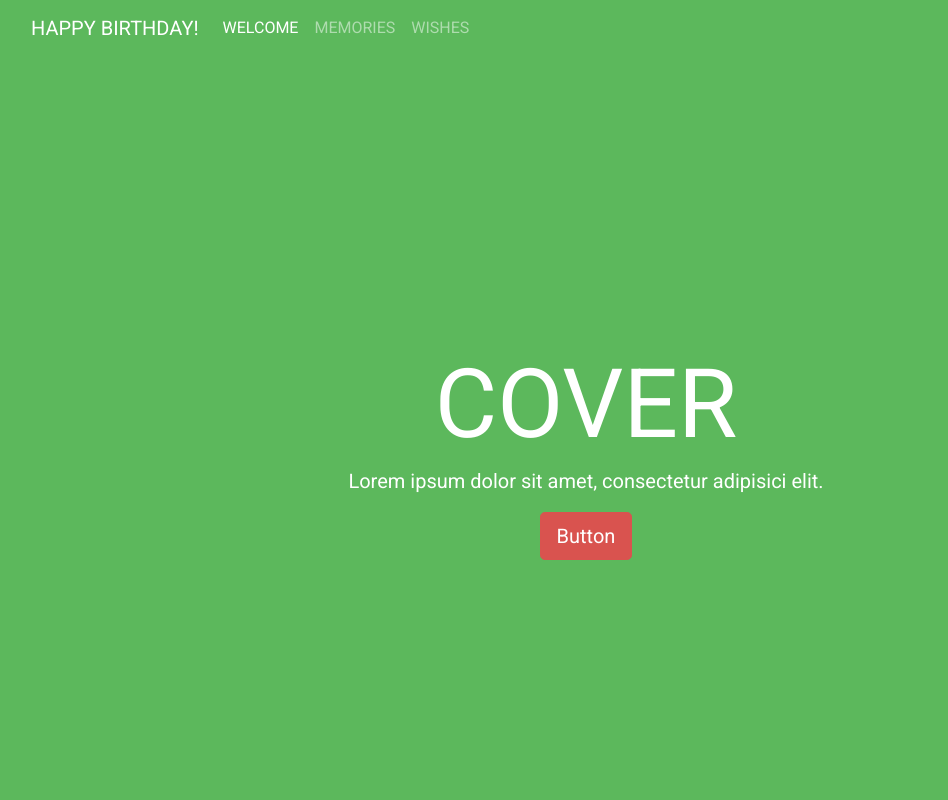
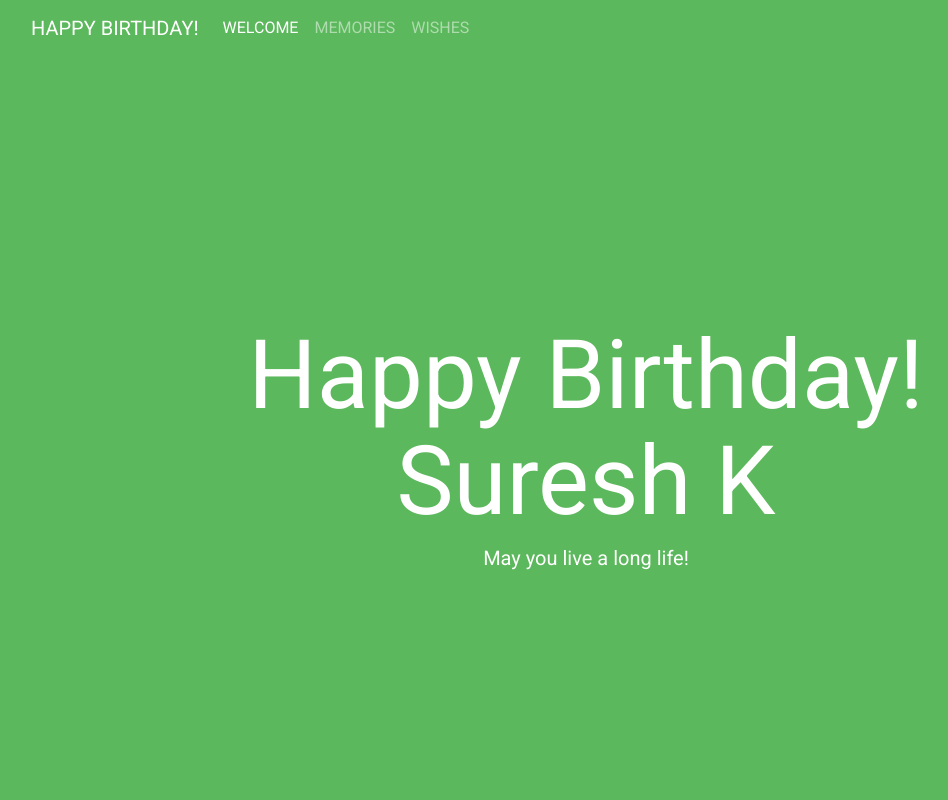
Before and after one commit to shabbar-cryztal/first, a plain HTML site: page index.html in a window 1280 px wide. Shown: the top 800 px of the page, without its empty margins (54-1002 px from the left). Drawn offline with nearby package versions, Linux system fonts and the light colour scheme.

Commit message:
Commit from Pingendo

```diff
--- a/index.html
+++ b/index.html
@@ -21,7 +21,7 @@
           <li class="nav-item">
             <a class="nav-link" href="#">Memories</a>
           </li>
-          <li class="nav-item">
+          <li class="nav-item text-right">
             <a class="nav-link" href="#">Wishes</a>
           </li>
         </ul>
@@ -32,9 +32,13 @@
     <div class="container">
       <div class="row">
         <div class="col-lg-12">
-          <h1 class="display-1 text-white">COVER</h1>
-          <p class="lead text-white">Lorem ipsum dolor sit amet, consectetur adipisici elit.</p>
-          <a href="#" class="btn btn-lg btn-danger">Button</a>
+          <h1 class="display-1 text-white">Happy Birthday!
+            <br>Suresh K
+            <br>
+          </h1>
+          <p class="lead text-white">May you live a long life!
+            <br>
+          </p>
         </div>
       </div>
     </div>
```
